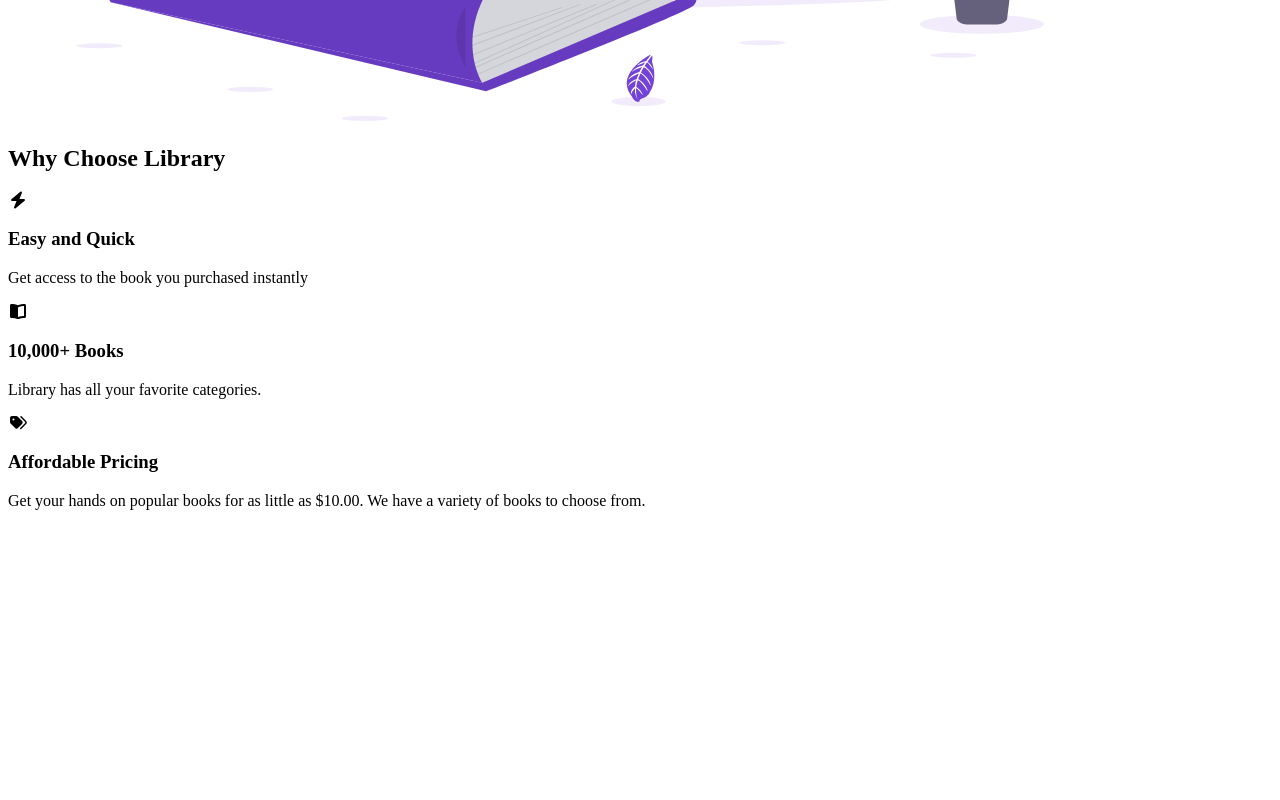
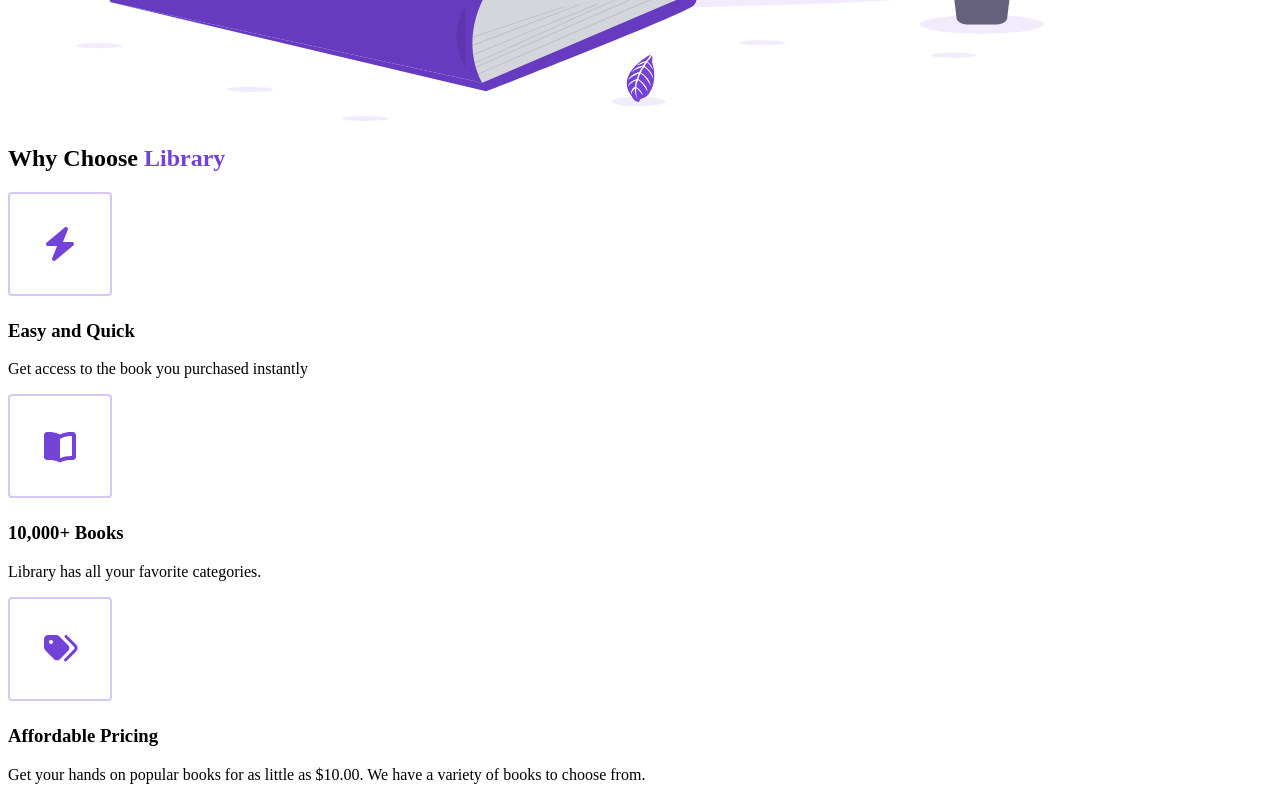
Before and after one commit to chanams123/react, a React (Vite) app: page / in a window 1280 px wide. Shown: the part 1190-1990 px from the top of the page. Before the commit the page ends 1716 px from the top, so only its background shows below. Built offline with nearby package versions, Linux system fonts and the light colour scheme.

Commit message:
Your message

```diff
--- a/src/App.css
+++ b/src/App.css
@@ -0,0 +1,15 @@
+.purple {
+  color: #7342d6;
+}
+.highlight__img {
+  border: 2px solid rgba(115, 66, 214, 0.3);
+  color: #7342d6;
+  width: 100px;
+  height: 100px;
+  display: flex;
+  align-items: center;
+  justify-content: center;
+  font-size: 32px;
+  margin-bottom: 24px;
+  border-radius: 4px;
+}
--- a/src/App.jsx
+++ b/src/App.jsx
@@ -2,6 +2,7 @@ import './App.css';
 import Nav from './components/Nav';
 import Landing from './components/Landing';
 import Highlights from './components/highlights';
+import Featured from './components/Featured';
 
 function App() {
   return (
--- /dev/null
+++ b/src/components/Featured.jsx
@@ -0,0 +1,35 @@
+import { FontAwesomeIcon } from '@fortawesome/react-fontawesome';
+import React from 'react'
+
+const Featured = () => {
+  return (
+    <section id="features">
+    <div className="container">
+        <div className="row">
+            <h2 className="section__title">
+                Featured <span className="purple">Books</span>
+            </h2>
+            <div className="books">
+                <div className="book">
+                    <a href="">
+                        <figure className="book__img--wrapper">
+                            <img src="https://m.media-amazon.com/images/I/61mIq2iJUXL._AC_UF1000,1000_QL80_.jpg" alt="" className="book__img"/>
+                        </figure>
+                    </a>
+                    <div className="book__title">
+                        <a href="" className="book__title--link">
+                            Atomic Habits
+                        </a>
+            </div>
+            <div className="book__ratings">
+                <FontAwesomeIcon icon="star" />
+            </div>
+            </div>
+        </div>
+        </div>
+    </div>
+    </section>
+  );
+}
+
+export default Featured;
--- a/src/components/Landing.jsx
+++ b/src/components/Landing.jsx
@@ -7,7 +7,7 @@ const Landing = () => {
             <header>
                 <div className="header__container">
                     <div className="header__description">
-                        <h1>Australia's most awarded online kibrary platform</h1>
+                        <h1>Australia's most awarded online library platform</h1>
                         <h2> Find your dream book with <span className="purple">Library</span></h2>
                         <a href="#features">
                             <button className="btn">Browse books</button>
```
